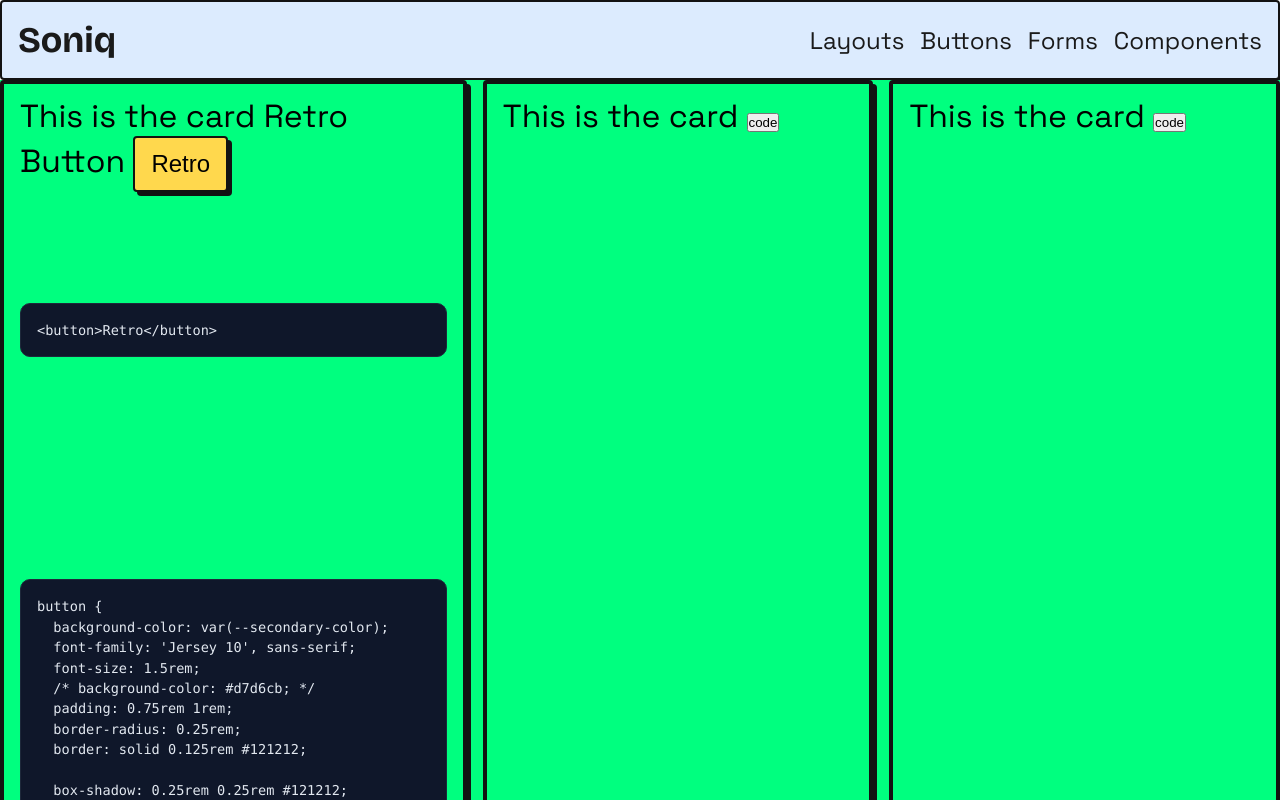
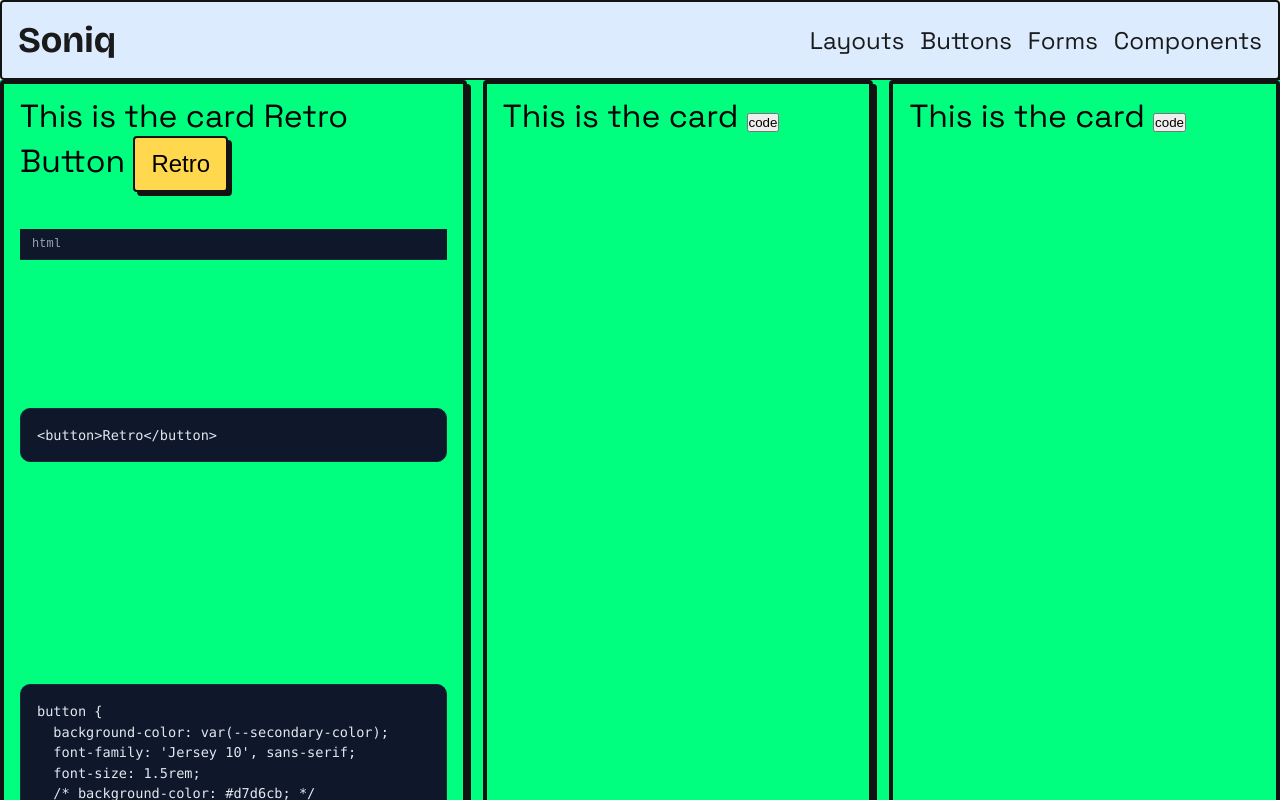
Before and after one commit to yusef-codes10/soniq, a Vue app: page /buttons in a window 1280 px wide. Shown: the top 800 px of the page. Built offline with nearby package versions, Linux system fonts and the light colour scheme.

Commit message:
code header style is there

```diff
--- a/src/assets/global.css
+++ b/src/assets/global.css
@@ -115,3 +115,11 @@ h6 {
 
     border: 1px solid #1e293b;
 }
+
+.code-header {
+    background: #0f172a;
+    padding: 8px 12px;
+    border-bottom: 1px solid #1e293b;
+    font-size: 0.75rem;
+    color: #94a3b8;
+}
--- a/src/views/ButtonsView.vue
+++ b/src/views/ButtonsView.vue
@@ -9,8 +9,9 @@ import parseVueSource from '@/utils/parseVueSource.js'
     <div class="cards-grid">
       <CardComponent v-for="btn in buttons" :key="btn.id" :title="btn.name">
         <component :is="btn?.component"></component>
-        <div class="code-block">
+        <div class="code-container">
           <pre>
+            <div class="code-header">html</div>
             <code>
 
               <div class="html code">{{ parseVueSource(btn.source).template }}</div>
```
